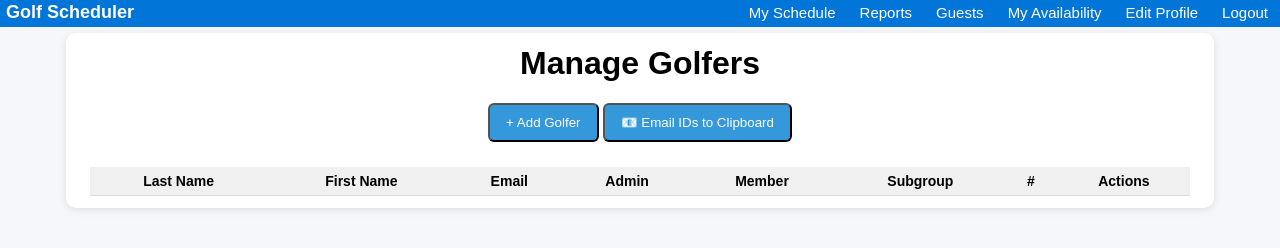
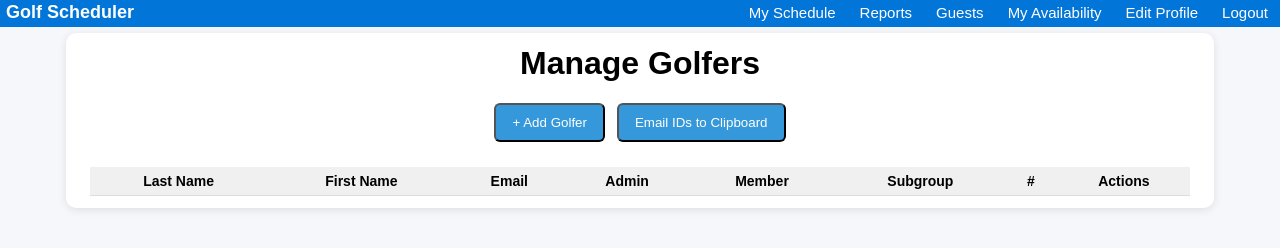
Before and after one commit to montyhayner/montgolf, a website: page public/admin-golfers.html in a window 1280 px wide. Drawn offline with Linux system fonts and the light colour scheme; no server answers.

Commit message:
Cosmetic [Email IDs to clipboard] button changes'

```diff
--- a/public/admin-golfers.html
+++ b/public/admin-golfers.html
@@ -21,8 +21,11 @@
 
         .create-golfer-container {
             text-align: center;
-            margin: 20px 0;   /* optional but looks cleaner */
-         }
+            margin: 20px 0;
+            display: flex;
+            justify-content: center;
+            gap: 12px;
+        }
 
         .container {
             max-width: 1100px;
@@ -170,6 +173,18 @@ h1 {
             margin-right: 0;
         }
 
+        .btn {
+            display: inline-flex;
+            align-items: center;
+            justify-content: center;
+
+            background: #3498db;
+            color: white;
+            padding: 10px 16px;
+            border-radius: 6px;
+            cursor: pointer;
+        }
+
         .sort-arrow {
             font-size: 12px;
             margin-left: 4px;
@@ -301,10 +316,16 @@ h1 {
             + Add Golfer
         </button>
 
-        <button id="btnEmailClipboard" class="btn">
-            📧 Email IDs to Clipboard
+        <button
+            id="btnEmailClipboard"
+            class="btn"
+            title="Creates a list of golfer email recipients and copies it to the clipboard. You may copy Email IDs Only or Names + Email IDs. Paste the result into Outlook, Gmail, AOL, Yahoo, or another email application. Montgolf does not send the email."
+        >
+            Email IDs to Clipboard
         </button>
+</span>
     </div>
+
 
         <table id="golfer-table">
             <thead>
@@ -431,6 +452,7 @@ h1 {
 </div>
 
 <script>
+//             📧 Email IDs to Clipboard
 let emailClipboardGolfers = [];
 let emailModal = null;
 // -------------------------------------------------------
```
